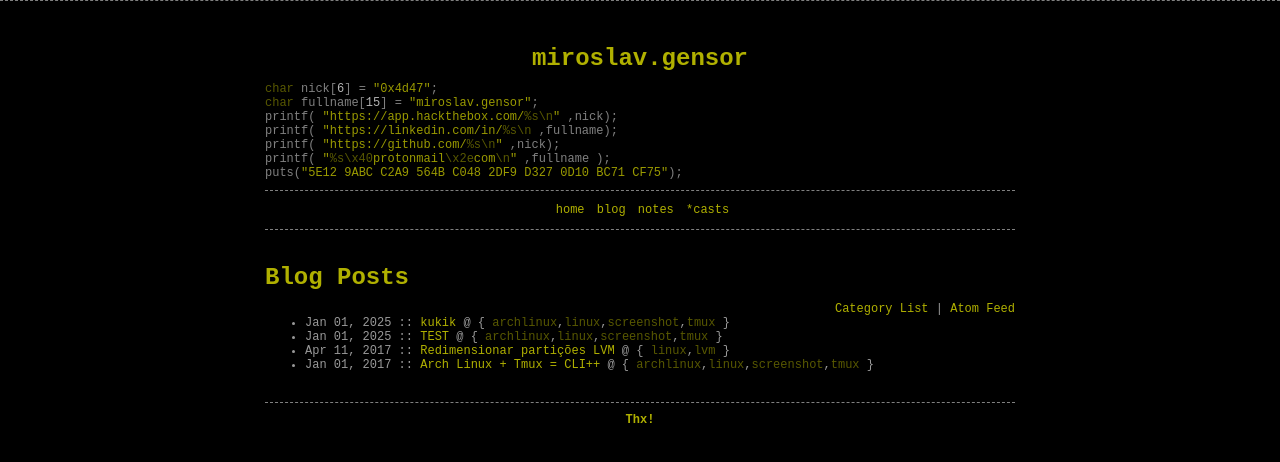
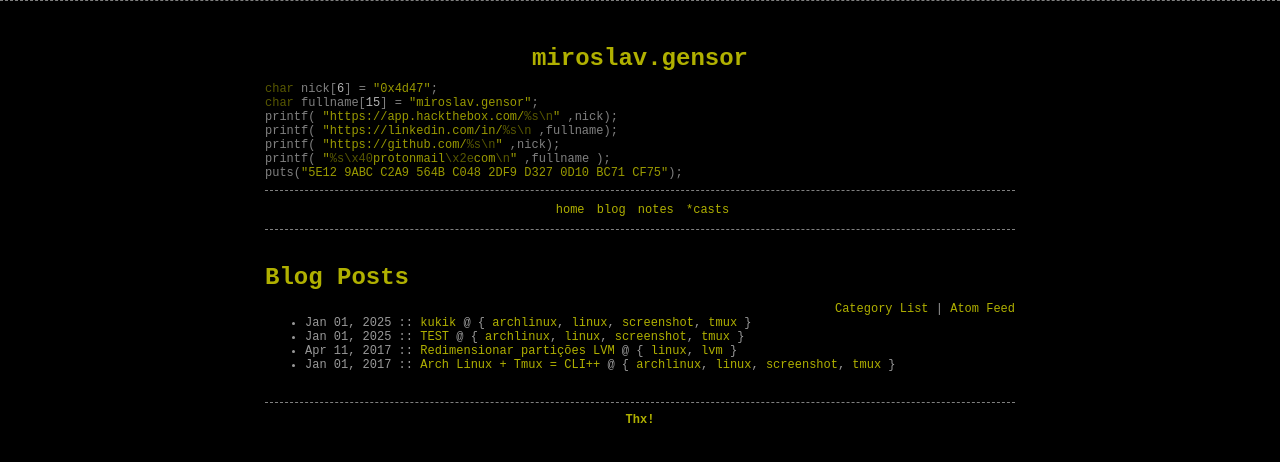
Before and after one commit to 0x00mg/0x00mg.github.io, a Jekyll site: the page built from blog.md, in a window 1280 px wide. Shown: the top 462 px of the page. Built offline with Jekyll 4.4.1, drawn with Linux system fonts in a browser that asks for light colours.

Commit message:
Update blog.md

```diff
--- a/blog.md
+++ b/blog.md
@@ -12,9 +12,30 @@
             <a class="post-link" href="{{ site.baseurl }}{{ post.url }}">{{ post.title }}</a>
             @ {
             {% assign tag = post.tags | sort %}
+            {% if tag %}
+              {% for t in tag %}
+                <span><a href="{{ site.baseurl }}/category/?c={{ t | slugify }}">{{ t }}</a>{% if forloop.last != true %},{% endif %}</span>
+              {% endfor %}
+            {% endif %}
+            {% assign tag = nil %}
+            }
+        </li>
+    {% endfor %}
+</ul>
+
+<!--
+<ul class="posts">
+    {% for post in site.categories.blog %}
+        <li>
+            <span class="post-date">{{ post.date | date: "%b %d, %Y" }}</span>
+            ::
+            <a class="post-link" href="{{ site.baseurl }}{{ post.url }}">{{ post.title }}</a>
+            @ {
+            {% assign tag = post.tags | sort %}
             {% for category in tag %}<span><a href="{{ site.baseurl }}category/#{{ category }}" class="reserved">{{ category }}</a>{% if forloop.last != true %},{% endif %}</span>{% endfor %}
             {% assign tag = nil %}
             }
         </li>
     {% endfor %}
 </ul>
+-->
```
